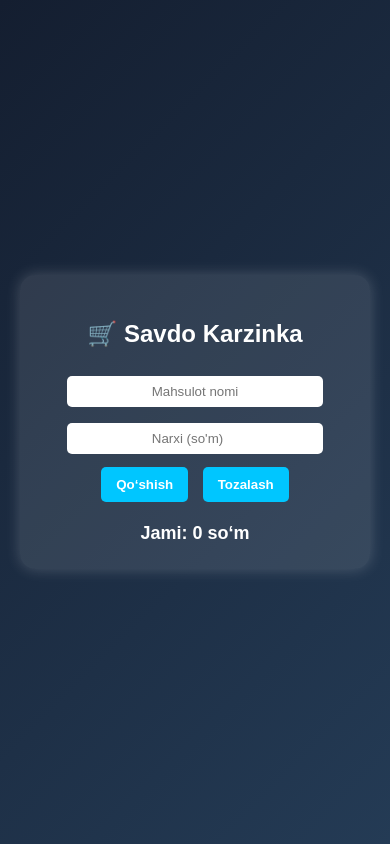
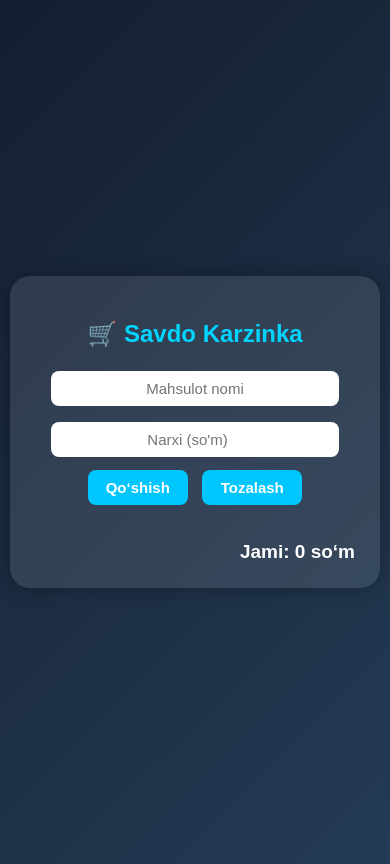
Before and after one commit to AKE2303/Savdo-Karzina, a plain HTML site: page index.html in a window 390 px wide. Drawn offline with Linux system fonts and the light colour scheme.

Commit message:
Refactor index.html for responsive design
Updated the HTML structure and styles for a responsive shopping cart application, enhancing the layout and usability on various screen sizes.

```diff
--- a/index.html
+++ b/index.html
@@ -3,48 +3,59 @@
 <head>
 <meta charset="UTF-8" />
 <meta name="viewport" content="width=device-width, initial-scale=1.0" />
-  <title>Savdo Karzinka</title>
+<title>Responsive Savdo Karzinka</title>
 <style>
   body {
     font-family: "Poppins", sans-serif;
     background: linear-gradient(135deg, #141e30, #243b55);
     color: #fff;
     display: flex;
-      flex-direction: column;
+    justify-content: center;
     align-items: center;
-      justify-content: center;
-      height: 100vh;
+    min-height: 100vh;
     margin: 0;
+    padding: 10px;
   }
 
   .container {
-      background: rgba(255, 255, 255, 0.1);
+    background: rgba(255,255,255,0.1);
+    border-radius: 20px;
     padding: 25px;
-      border-radius: 15px;
-      width: 300px;
-      box-shadow: 0 0 15px rgba(255, 255, 255, 0.2);
+    width: 100%;
+    max-width: 450px;
+    box-shadow: 0 0 20px rgba(0,0,0,0.3);
     text-align: center;
   }
 
+  h2 {
+    font-size: 26px;
+    margin-bottom: 15px;
+    color: #00d4ff;
+  }
+
   input {
-      width: 80%;
-      padding: 8px;
+    width: 90%;
+    padding: 10px;
     margin: 8px 0;
+    border-radius: 8px;
     border: none;
-      border-radius: 5px;
+    font-size: 16px;
     text-align: center;
+    box-sizing: border-box;
   }
 
   button {
     background: #00c6ff;
     border: none;
-      color: white;
+    color: #fff;
     padding: 10px 15px;
     margin: 5px;
-      border-radius: 5px;
+    border-radius: 8px;
     cursor: pointer;
     font-weight: 600;
+    font-size: 16px;
     transition: 0.3s;
+    min-width: 110px;
   }
 
   button:hover {
@@ -55,14 +66,42 @@
   ul {
     list-style: none;
     padding: 0;
-      margin-top: 10px;
+    margin-top: 15px;
     text-align: left;
+    max-height: 250px;
+    overflow-y: auto;
   }
 
   .total {
-      margin-top: 10px;
-      font-size: 18px;
+    margin-top: 15px;
+    font-size: 20px;
     font-weight: bold;
+    text-align: right;
+  }
+
+  /* Mobile devices (iPhone, Samsung) */
+  @media (max-width: 480px) {
+    h2 { font-size: 22px; }
+    input { font-size: 14px; padding: 8px; }
+    button { font-size: 14px; padding: 8px; min-width: 90px; }
+    .total { font-size: 18px; }
+  }
+
+  /* Small tablets */
+  @media (max-width: 768px) {
+    h2 { font-size: 24px; }
+    input { font-size: 15px; padding: 9px; }
+    button { font-size: 15px; padding: 9px; min-width: 100px; }
+    .total { font-size: 19px; }
+  }
+
+  /* Large screens (Mac, PC) */
+  @media (min-width: 1200px) {
+    .container { max-width: 500px; padding: 30px; }
+    h2 { font-size: 28px; }
+    input { font-size: 16px; padding: 10px; }
+    button { font-size: 16px; padding: 10px; min-width: 120px; }
+    .total { font-size: 22px; }
   }
 </style>
 </head>
```
Lines whose indentation alone changed are shown as unchanged.
